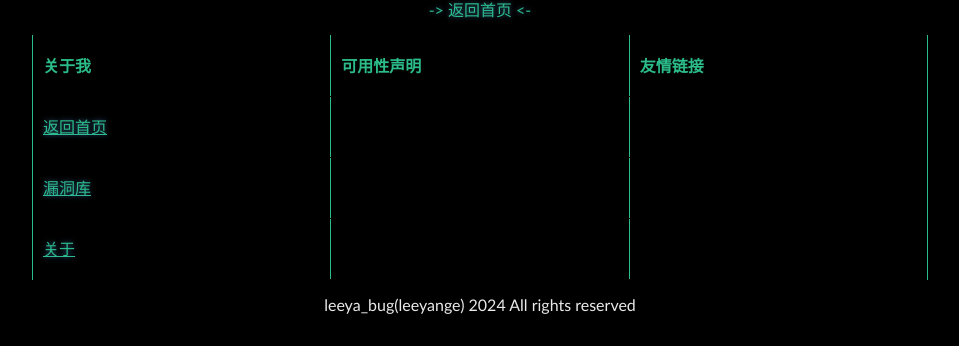
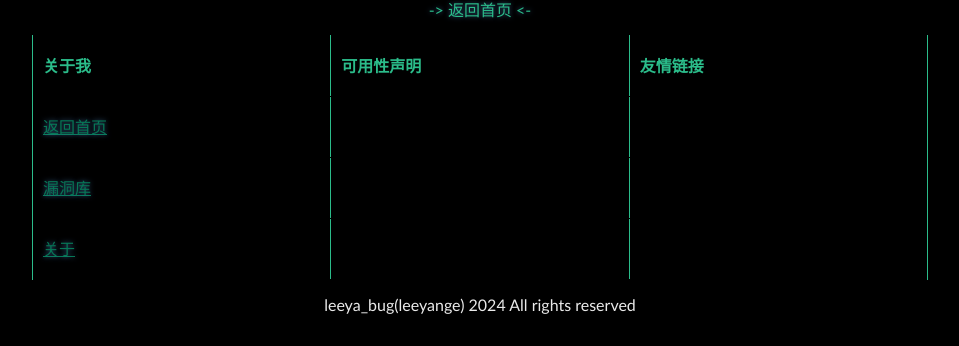
Before and after one commit to Leeyangee/leeyangee.github.io, a Jekyll site: the page built from index.html, in a window 1280 px wide. Shown: the part 1874-2220 px from the top of the page, without its empty margins (160-1119 px from the left). Built offline with Jekyll 4.4.1, drawn with Linux system fonts in a browser that asks for light colours; the list of posts is cut into pages by our own code.

Commit message:
Update footer.html

```diff
--- a/_includes/footer.html
+++ b/_includes/footer.html
@@ -13,17 +13,17 @@
         <td><b style="color: #2bbc8a;">友情链接</b></td>
       </tr>
       <tr>
-        <td><a style="text-decoration: underline;color: #2bbc8a;" href="/">返回首页</a></td>
+        <td><a style="text-decoration: underline;color: #077857;" href="/">返回首页</a></td>
         <td></td>
         <td></td>
       </tr>
       <tr>
-        <td><a style="text-decoration: underline;color: #2bbc8a;" href="/Common-Record">漏洞库</a></td>
+        <td><a style="text-decoration: underline;color: #077857;" href="/Common-Record">漏洞库</a></td>
         <td></td>
         <td></td>
       </tr>
       <tr>
-        <td><a style="text-decoration: underline;color: #2bbc8a;" href="/about">关于</a></td>
+        <td><a style="text-decoration: underline;color: #077857;" href="/about">关于</a></td>
         <td></td>
         <td></td>
       </tr>
```
